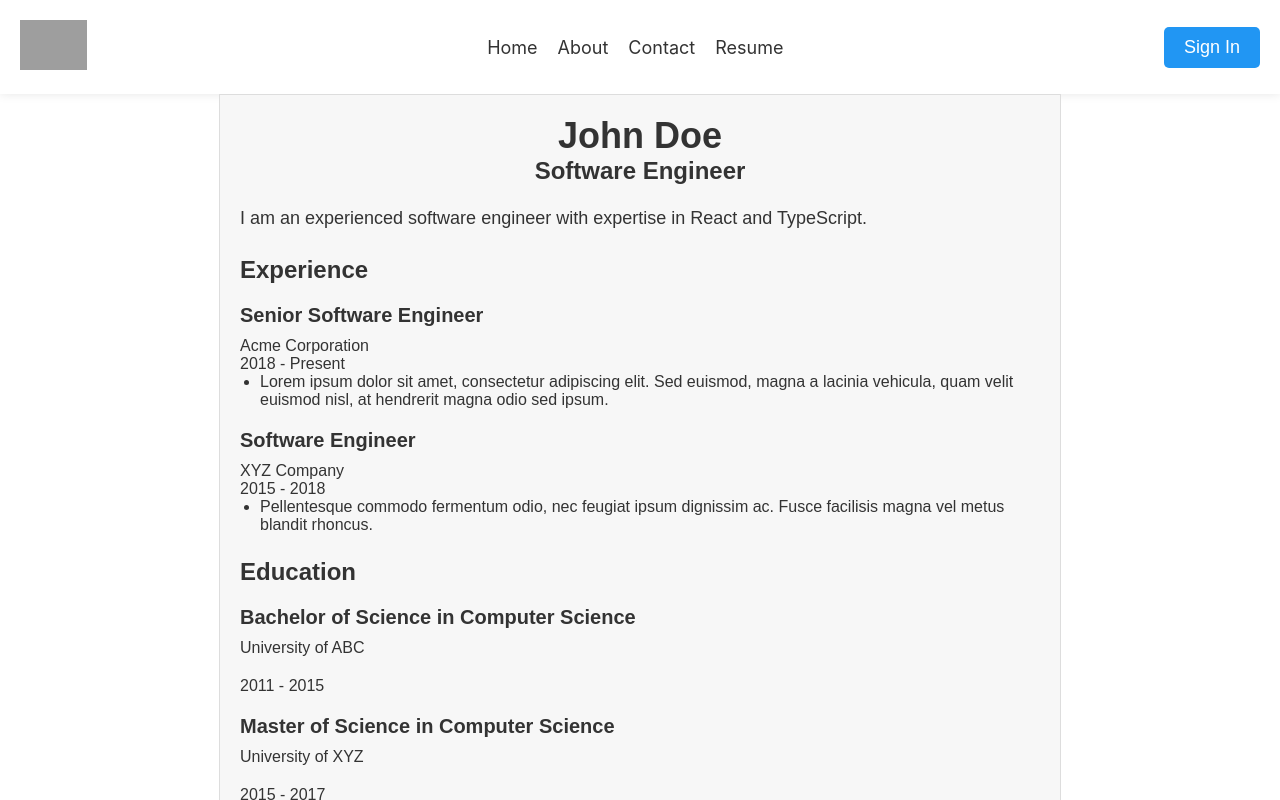
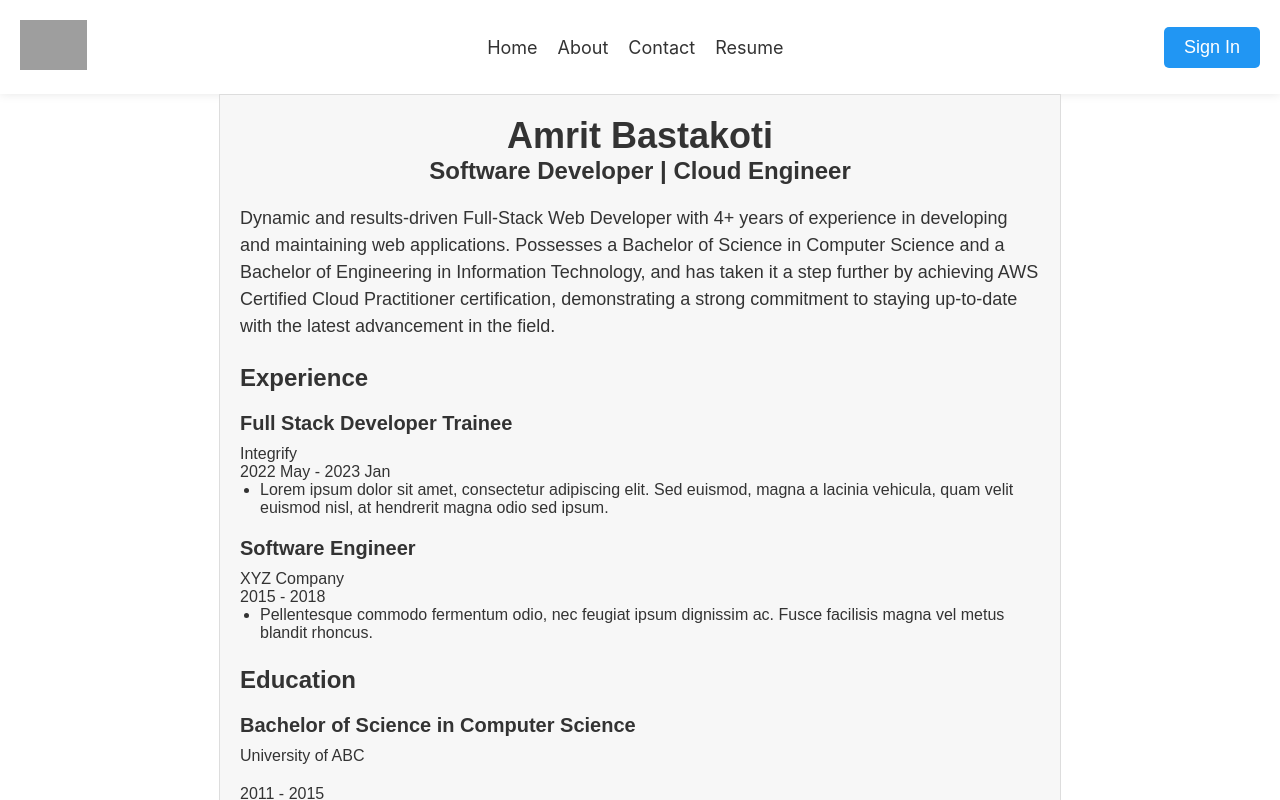
Before and after one commit to Amrit618/profile, a React (Create React App) app: page /Resume in a window 1280 px wide. Shown: the top 800 px of the page. Built offline with nearby package versions, Linux system fonts and the light colour scheme; grey boxes are pictures that could not be loaded.

Commit message:
profile section completed

```diff
--- a/src/cvData.ts
+++ b/src/cvData.ts
@@ -1,13 +1,13 @@
 const cvData = {
-  name: 'John Doe',
-  title: 'Software Engineer',
+  name: 'Amrit Bastakoti',
+  title: 'Software Developer | Cloud Engineer',
   summary:
-    'I am an experienced software engineer with expertise in React and TypeScript.',
+    'Dynamic and results-driven Full-Stack Web Developer with 4+ years of experience in developing and maintaining web applications. Possesses a Bachelor of Science in Computer Science and a Bachelor of Engineering in Information Technology, and has taken it a step further by achieving AWS Certified Cloud Practitioner certification, demonstrating a strong commitment to staying up-to-date with the latest advancement in the field.',
   experience: [
     {
-      title: 'Senior Software Engineer',
-      company: 'Acme Corporation',
-      duration: '2018 - Present',
+      title: 'Full Stack Developer Trainee',
+      company: 'Integrify',
+      duration: '2022 May - 2023 Jan',
       description:
         'Lorem ipsum dolor sit amet, consectetur adipiscing elit. Sed euismod, magna a lacinia vehicula, quam velit euismod nisl, at hendrerit magna odio sed ipsum.',
     },
```
